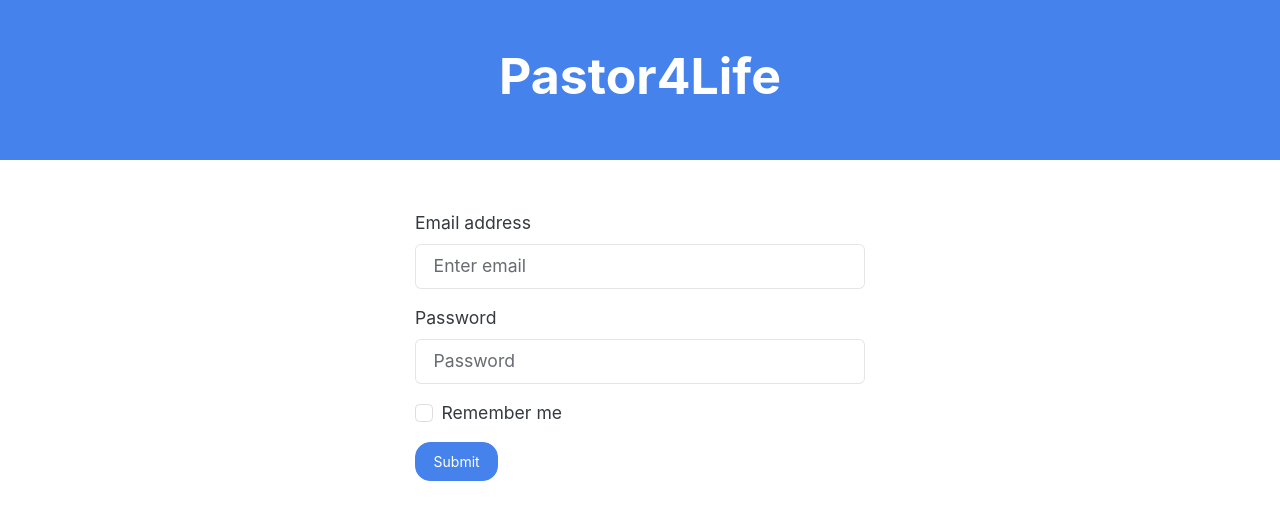
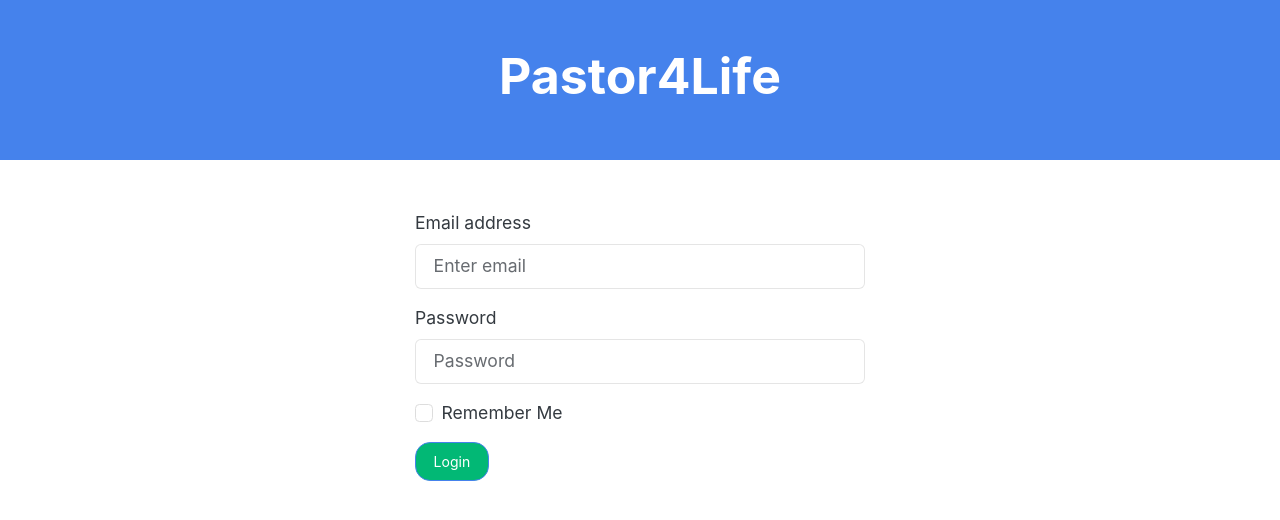
Before and after one commit to ittullos/pray4tn, a React (Create React App) app in the folder react-app/: page /login in a window 1280 px wide. Shown: the top 520 px of the page. Built offline with nearby package versions, Linux system fonts and the light colour scheme.

Commit message:
Commit before refactor

```diff
--- a/react-app/src/App.js
+++ b/react-app/src/App.js
@@ -17,7 +17,6 @@ function App() {
         </Route>
         <Route path='/login' element={<Login />}/>
         <Route path='/signup' element={<Signup />}/>
-        <Route path='/' element={<Home />}/>
         <Route path='*' element={<Error />}/>
       </Routes>
     </Router>
--- a/react-app/src/pages/Login.jsx
+++ b/react-app/src/pages/Login.jsx
@@ -1,7 +1,52 @@
 import Button from 'react-bootstrap/Button';
 import Form from 'react-bootstrap/Form';
+import React, { useState, useEffect } from 'react'
+import axios from 'axios'
+import Alert from 'react-bootstrap/Alert';
+import { Navigate, Outlet } from 'react-router-dom'
+
+
+
+const api = "http://localhost:9292/p4l"
 
 function Login() {
+
+  const [email, setEmail]       = useState("")
+  const [password, setPassword] = useState("")
+
+  useEffect(() => {
+    console.log(email);
+    console.log(password)
+  }, [email, password])
+
+  const handleEmailChange = (event) => {
+    setEmail(event.target.value)
+  }
+
+  const handlePasswordChange = (event) => {
+    setPassword(event.target.value)
+  }
+
+  const handleSubmit = (event) => {
+    event.preventDefault()
+    const loginFormData = {
+      email:    email,
+      password: password
+    }
+    let auth = {'token':false}
+    axios.post(`${api}/login`, {loginFormData})
+    .then(res => {
+      // let auth = {'token':true}
+      console.log(res)
+      return (
+        auth.token ? <Outlet/> : <Navigate to='/login'/>
+      )
+
+    }).catch(err => {
+      console.log(err)
+    })
+  }
+
   return (
     <div className="form-body
                     d-flex
@@ -15,21 +60,33 @@ function Login() {
         <h1 className='form-hero-text'>Pastor4Life</h1>
       </div>
       <div className="form-container">
-        <Form className="login-form">
-          <Form.Group className="mb-3 form" controlId="formBasicEmail">
+        <Form className="login-form rounded"
+              onSubmit={handleSubmit}>
+          <Form.Group className="mb-3 form"
+                      controlId="formBasicEmail">
             <Form.Label>Email address</Form.Label>
-            <Form.Control type="email" placeholder="Enter email" />
+            <Form.Control type="email"
+                          value={email}
+                          onChange={handleEmailChange}
+                          placeholder="Enter email" />
           </Form.Group>
-
-          <Form.Group className="mb-3 form" controlId="formBasicPassword">
+          <Form.Group className="mb-3 form"
+                      controlId="formBasicPassword">
             <Form.Label>Password</Form.Label>
-            <Form.Control type="password" placeholder="Password" />
+            <Form.Control type="password"
+                          value={password}
+                          onChange={handlePasswordChange}
+                          placeholder="Password" />
           </Form.Group>
-          <Form.Group className="mb-3" controlId="formBasicCheckbox">
-            <Form.Check type="checkbox" label="Remember me" />
+          <Form.Group className="mb-3"
+                      controlId="formBasicCheckbox">
+            <Form.Check type="checkbox"
+                        label="Remember Me" />
           </Form.Group>
-          <Button variant="primary" type="submit">
-            Submit
+          <Button variant="primary"
+                  type="login"
+                  className='bg-success'>
+            Login
           </Button>
         </Form>
       </div>
```
Also changed, not shown: react-app/src/App.css (line endings or trailing spaces), 1 other file (tests, documents, lock files or other folders).
